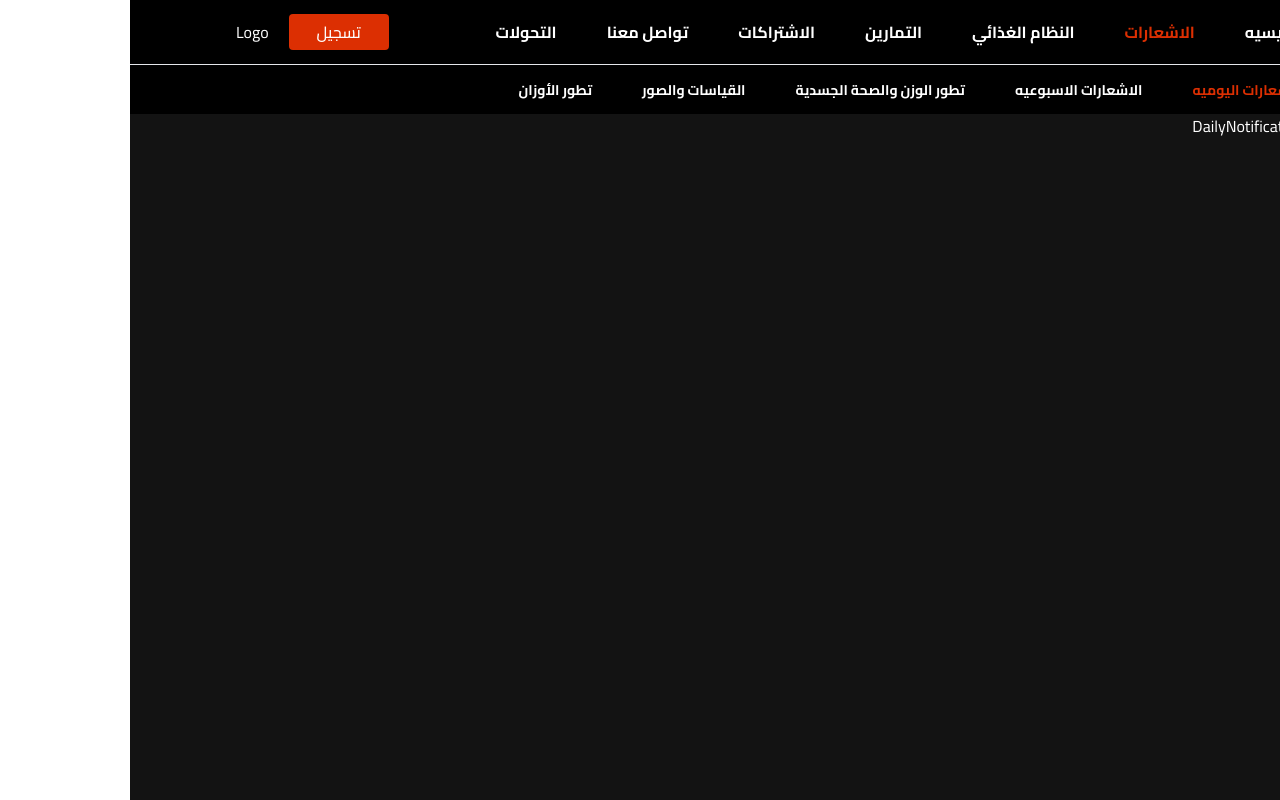
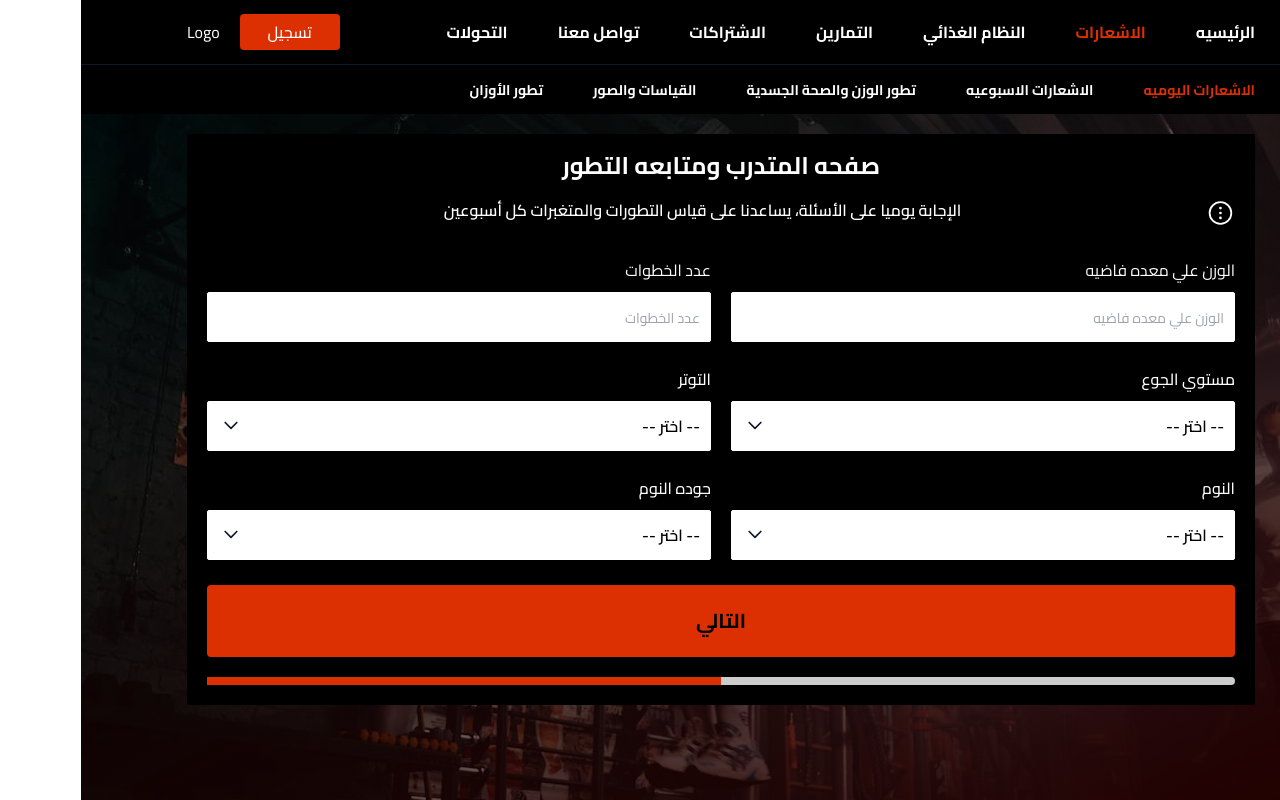
Before and after one commit to mustafa-khaled/GYM, a React (Vite) app: page /notifications/daily in a window 1280 px wide. Built offline with nearby package versions, Linux system fonts and the light colour scheme.

Commit message:
create dailyNotification multi step form

```diff
--- /dev/null
+++ b/src/features/notifications/dailyNotification/DailyNotificationForm.jsx
@@ -0,0 +1,46 @@
+import { useState } from "react";
+import { useForm, FormProvider } from "react-hook-form";
+import Step1 from "./Step1";
+import Step2 from "./Step2";
+
+function DailyNotificationForm() {
+  const methods = useForm();
+  const isLoading = false;
+
+  const [step, setStep] = useState(1);
+  const [formData, setFormData] = useState({});
+
+  const nextStep = (data) => {
+    setFormData({ ...formData, ...data });
+    setStep(step + 1);
+  };
+
+  const previousStep = () => setStep(step - 1);
+
+  const submitForm = (data) => {
+    const finalData = { ...formData, ...data };
+    console.log("Final Form Data:", finalData);
+  };
+
+  return (
+    <div>
+      <FormProvider {...methods}>
+        {step === 1 && <Step1 nextStep={nextStep} isLoading={isLoading} />}
+        {step === 2 && (
+          <Step2
+            isLoading={isLoading}
+            previousStep={previousStep}
+            submitForm={submitForm}
+          />
+        )}
+      </FormProvider>
+      <div className="h-[8px] rounded-md bg-[#ccc]">
+        <p
+          className={`mr-auto h-[8px] ${step === 1 ? "w-[50%]" : "w-[100%]"} mt-[20px] bg-primary`}
+        ></p>
+      </div>
+    </div>
+  );
+}
+
+export default DailyNotificationForm;
--- /dev/null
+++ b/src/features/notifications/dailyNotification/Step1.jsx
@@ -0,0 +1,95 @@
+import { useFormContext } from "react-hook-form";
+import SelectBox from "../../../ui/SelectBox";
+import Button from "../../../ui/Button";
+import Input from "../../../ui/Input";
+
+function Step1({ nextStep, isLoading }) {
+  const {
+    register,
+    handleSubmit,
+    formState: { errors },
+  } = useFormContext();
+
+  console.log(errors);
+
+  const onSubmit = (data) => {
+    if (!Object.keys(errors).length) {
+      nextStep(data);
+    }
+  };
+
+  return (
+    <form
+      onSubmit={handleSubmit(onSubmit)}
+      className="grid grid-cols-1 gap-[20px] lg:grid-cols-2"
+    >
+      <Input
+        label={"الوزن علي معده فاضيه"}
+        name="weight"
+        register={register}
+        validationRules={{
+          required: "هذا الحقل مطلوب",
+        }}
+        placeholder="الوزن علي معده فاضيه"
+        error={errors?.weight?.message}
+        disabled={isLoading}
+      />
+
+      <Input
+        label={"عدد الخطوات"}
+        name="stepsCount"
+        register={register}
+        validationRules={{
+          required: "هذا الحقل مطلوب",
+        }}
+        placeholder="عدد الخطوات"
+        error={errors?.stepsCount?.message}
+        disabled={isLoading}
+      />
+
+      <SelectBox
+        options={["عالي", "متوسط"]}
+        label={"مستوي الجوع"}
+        name="hungerRate"
+        register={register}
+        validationRules={{ required: "هذا الحقل مطلوب" }}
+        error={errors?.hungerRate?.message}
+      />
+
+      <SelectBox
+        options={["عالي", "متوسط"]}
+        label={"التوتر"}
+        name="stress"
+        register={register}
+        validationRules={{ required: "هذا الحقل مطلوب" }}
+        error={errors?.stress?.message}
+      />
+
+      <SelectBox
+        options={["عالي", "متوسط"]}
+        label={"النوم"}
+        name="sleeping"
+        register={register}
+        validationRules={{ required: "هذا الحقل مطلوب" }}
+        error={errors?.sleeping?.message}
+      />
+
+      <SelectBox
+        options={["عالي", "متوسط"]}
+        label={"جوده النوم"}
+        name="sleepingQuality"
+        register={register}
+        validationRules={{ required: "هذا الحقل مطلوب" }}
+        error={errors?.sleepingQuality?.message}
+      />
+
+      <div className="col-span-1 lg:col-span-2">
+        <Button type="submit" variant="tertiary">
+          التالي
+        </Button>
+      </div>
+    </form>
+  );
+}
+
+export default Step1;
--- /dev/null
+++ b/src/features/notifications/dailyNotification/Step2.jsx
@@ -0,0 +1,74 @@
+import { useFormContext } from "react-hook-form";
+import { isOnlySpaces } from "../../../utils/helpers";
+import Input from "../../../ui/Input";
+import Button from "../../../ui/Button";
+import SelectBox from "../../../ui/SelectBox";
+
+function Step2({ previousStep, submitForm, isLoading }) {
+  const {
+    register,
+    handleSubmit,
+    formState: { errors },
+  } = useFormContext();
+
+  const onSubmit = (data) => {
+    submitForm(data);
+  };
+
+  return (
+    <form
+      onSubmit={handleSubmit(onSubmit)}
+      className="grid min-h-[50vh] grid-cols-1 gap-[20px] lg:grid-cols-2"
+    >
+      <Input
+        label={"شرب الماء"}
+        name="drinkingWater"
+        register={register}
+        validationRules={{
+          validate: {
+            noOnlySpaces: (value) => !isOnlySpaces(value) || "حقل غير صالح",
+          },
+          required: "هذا الحقل مطلوب",
+        }}
+        placeholder="شرب الماء"
+        error={errors?.drinkingWater?.message}
+        disabled={isLoading}
+      />
+
+      <SelectBox
+        options={["عالي", "متوسط"]}
+        label={"التوتر"}
+        name="stress2"
+        register={register}
+        validationRules={{ required: "هذا الحقل مطلوب" }}
+        error={errors?.stress2?.message}
+      />
+
+      <SelectBox
+        options={["عالي", "متوسط"]}
+        label={"الارهاق"}
+        name="Fatigue"
+        register={register}
+        validationRules={{ required: "هذا الحقل مطلوب" }}
+        error={errors?.Fatigue?.message}
+      />
+
+      <SelectBox
+        options={["عالي", "متوسط"]}
+        label={"هل يوجد مشاكل بالدوره"}
+        name="periodProblems"
+        register={register}
+        validationRules={{ required: "هذا الحقل مطلوب" }}
+        error={errors?.periodProblems?.message}
+      />
+
+      <div className="col-span-1 lg:col-span-2">
+        <Button disabled={isLoading} type="submit" variant="tertiary">
+          تم
+        </Button>
+      </div>
+    </form>
+  );
+}
+
+export default Step2;
--- /dev/null
+++ b/src/features/notifications/dailyNotification/UserDailyProgress.jsx
@@ -0,0 +1,25 @@
+import { PiDotsThreeCircleVertical } from "react-icons/pi";
+import DailyNotificationForm from "./DailyNotificationForm";
+
+function UserDailyProgress() {
+  return (
+    <div className="rounded-sm bg-[#000] p-[20px]">
+      <div className="mb-[30px] text-center">
+        <h1 className="text-[24px] font-[700] leading-[24px]">
+          صفحه المتدرب ومتابعه التطور
+        </h1>
+        <p className="mt-[20px] flex items-start font-[600] leading-[24px]">
+          <PiDotsThreeCircleVertical className="ml-2 text-3xl" />
+          <span className="block w-full self-start">
+            الإجابة يوميا على الأسئلة، يساعدنا على قياس التطورات والمتغبرات كل
+            أسبوعين
+          </span>
+        </p>
+      </div>
+
+      <DailyNotificationForm />
+    </div>
+  );
+}
+
+export default UserDailyProgress;
--- a/src/pages/notifications/DailyNotification.jsx
+++ b/src/pages/notifications/DailyNotification.jsx
@@ -1,7 +1,12 @@
+import UserDailyProgress from "../../features/notifications/dailyNotification/UserDailyProgress";
 import Container from "../../ui/Container";
 
 function DailyNotification() {
-  return <Container>DailyNotification</Container>;
+  return (
+    <Container>
+      <UserDailyProgress />
+    </Container>
+  );
 }
 
 export default DailyNotification;
--- a/src/pages/notifications/Notifications.jsx
+++ b/src/pages/notifications/Notifications.jsx
@@ -1,13 +1,24 @@
 import { Outlet } from "react-router-dom";
 import NotificationsNav from "./NotificationsNav";
+import image from "../../assets/hero_section_home.jpg";
 
 function Notifications() {
   return (
     <>
       <NotificationsNav />
 
-      <section className="text-[#fff]">
-        <Outlet />
+      <section
+        className="relative h-[calc(100vh-114px)] overflow-y-auto"
+        style={{
+          backgroundImage: `url(${image})`,
+          backgroundPosition: "50%",
+          backgroundRepeat: "no-repeat",
+        }}
+      >
+        <div className="fixed left-0 top-0 mt-[114px] h-[calc(100vh-114px)] w-full bg-gradient-to-br from-black/10 to-[#240101]" />
+        <div className="relative my-[20px] min-h-[calc(100vh-114px)] overflow-y-auto text-[#fff]">
+          <Outlet />
+        </div>
       </section>
     </>
   );
--- a/src/pages/notifications/NotificationsNav.jsx
+++ b/src/pages/notifications/NotificationsNav.jsx
@@ -26,7 +26,7 @@ const links = [
 
 function NotificationsNav() {
   return (
-    <nav className="flex min-h-[50px] items-center border-t bg-[#000] text-[#fff]">
+    <nav className="relative z-30 flex min-h-[50px] w-full items-center border-t border-slate-900 bg-[#000] text-[#fff]">
       <Container>
         <ul className="flex flex-wrap items-center justify-around gap-[10px] py-[10px] lg:flex-nowrap lg:justify-start lg:gap-[50px] lg:py-0">
           {links?.map((link) => {
--- a/src/ui/header/Header.jsx
+++ b/src/ui/header/Header.jsx
@@ -14,7 +14,7 @@ function Header() {
 
   return (
     <>
-      <header className="lef-0 fixed top-0 z-40 flex h-[64px] w-full items-center bg-[#000000] text-[#fff]">
+      <header className="lef-0 fixed top-0 z-50 flex h-[64px] w-full items-center bg-[#000000] text-[#fff]">
         <Container>
           <div className="flex w-full items-center justify-between gap-[10px]">
             <NavLinks activeSidebar={activeSidebar} />
@@ -36,7 +36,7 @@ function Header() {
       {activeSidebar && (
         <div
           onClick={closeSidebar}
-          className={`fixed left-0 top-0 z-10 h-full w-full bg-gray-300/10 backdrop-blur-sm md:hidden`}
+          className={`fixed left-0 top-0 z-40 h-full w-full bg-gray-300/10 backdrop-blur-sm md:hidden`}
         />
       )}
     </>
```
